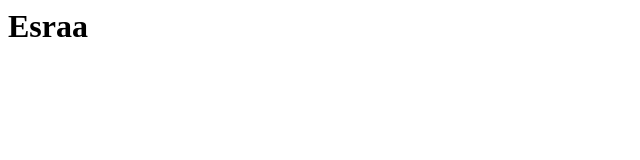
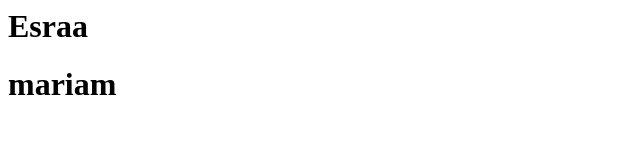
Before and after one commit to esraa-abd-el-qader/route-task-1, a plain HTML site: page index.html in a window 1280 px wide. Shown: the whole page, without its empty margins (0-640 px from the left). Drawn offline with Linux system fonts and the light colour scheme.

Commit message:
mariam change

```diff
--- a/index.html
+++ b/index.html
@@ -5,5 +5,6 @@
 
 <body>
     <h1>Esraa </h1>
+    <h1>mariam</h1>
 </body>
 </html>
```
